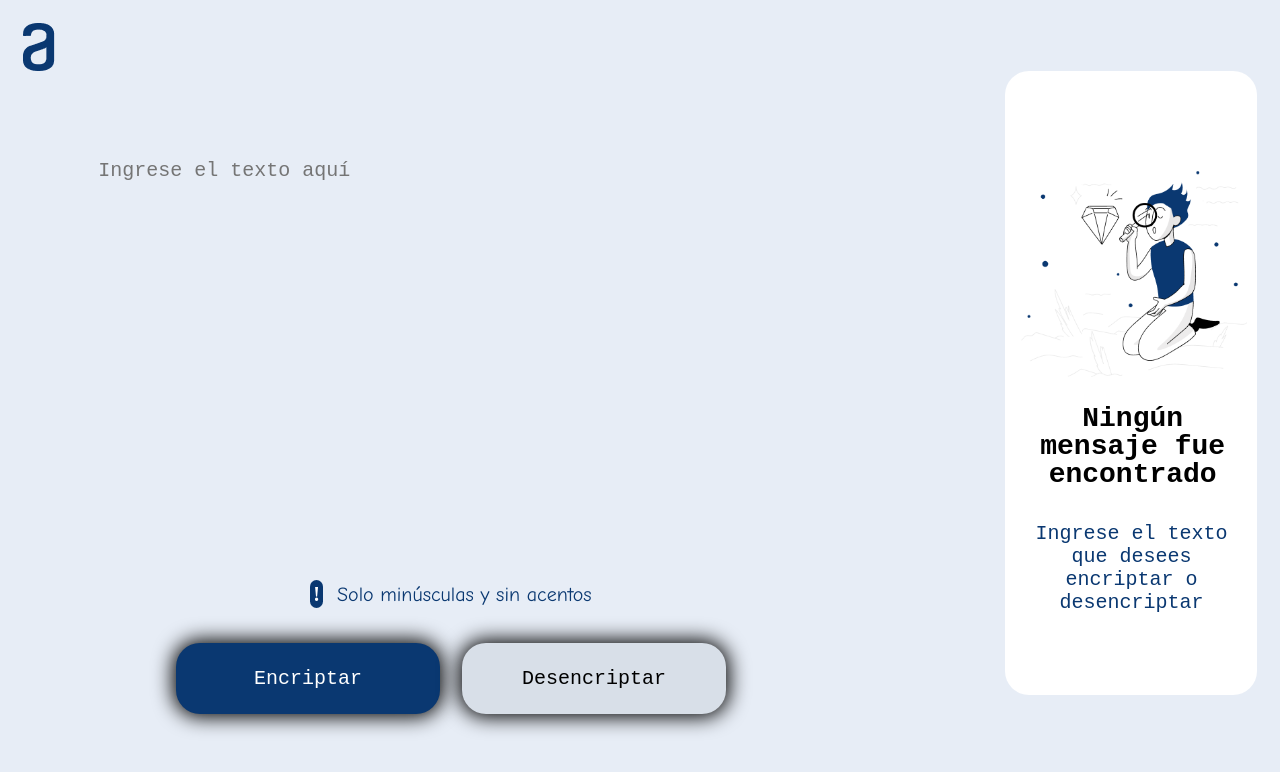
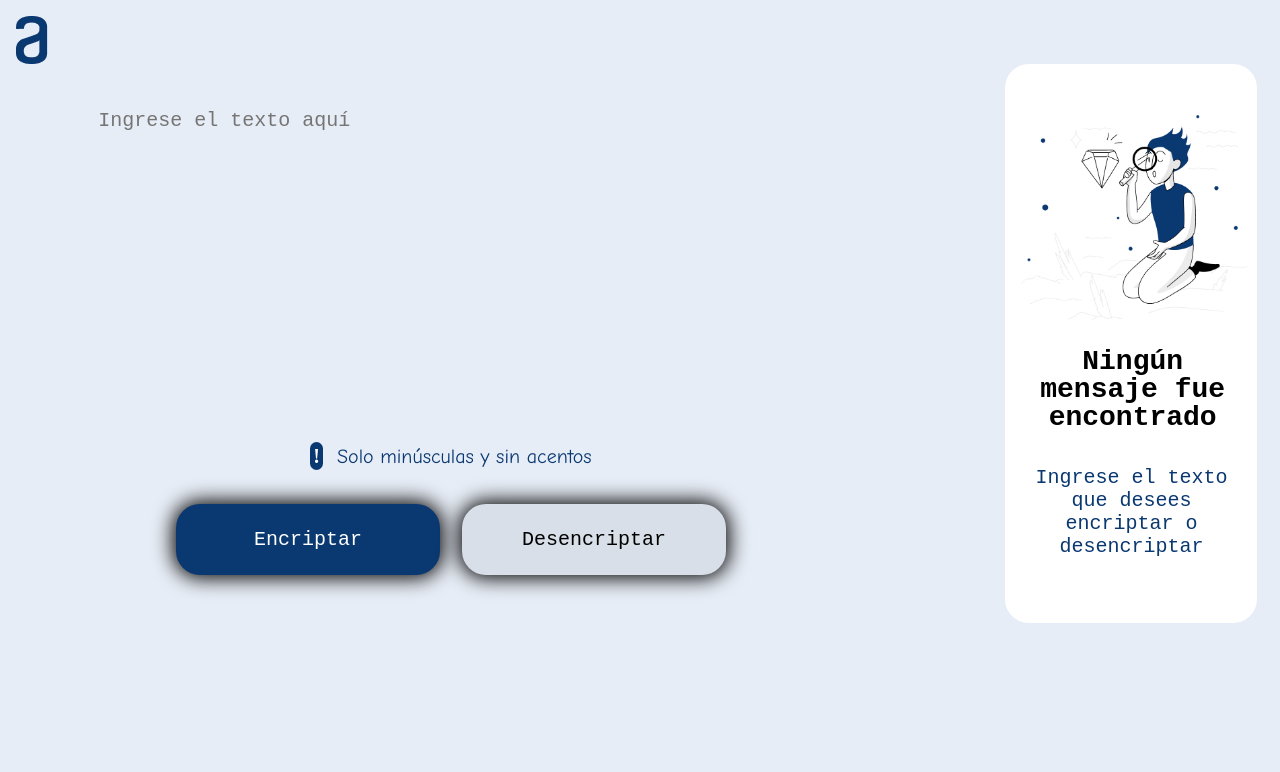
Before and after one commit to MatiBarcia/MatiBarcia.github.io, a plain HTML site: page index.html in a window 1280 px wide. Drawn offline with Linux system fonts and the light colour scheme.

Commit message:
Pequeños cambios

```diff
--- a/index.html
+++ b/index.html
@@ -25,7 +25,7 @@
             <div id="right" class="right">
                 <img src="Imagenes/Muñeco.png" alt="muñeco" id="imgDer">
                 <h1 id="texto">Ningún mensaje fue encontrado</h1>
-                <textarea id="texto2" name="" cols="30" rows="4" readonly>Ingrese el texto que desees encriptar o desencriptar</textarea>
+                <textarea id="texto2" name="" cols="30" rows="5" readonly>Ingrese el texto que desees encriptar o desencriptar</textarea>
                 <button id="copiar" type="button" onclick="copiar()">Copiar</button>
             </div>
 
--- a/style.css
+++ b/style.css
@@ -20,7 +20,7 @@ body
 
 .logo
 {
-    width: 100%;
+    width: 51%;
     float: left;
 }
 
@@ -42,7 +42,7 @@ body
     background: white;
     text-align: center;
     margin-right: 1%;
-    /* padding: 7% 0; */
+    padding: 3% 0;
 }
 
 .left-button
@@ -89,7 +89,7 @@ span /* exclamacion */
 .text-input
 {
     float: left;
-    margin: 10% 5% 10% 10%;
+    margin: 5% 5% 0% 10%;
     width: 80%;
     height: 80%;
     color: #0A3871;
@@ -104,7 +104,7 @@ span /* exclamacion */
 
 #imgDer
 {
-    margin-top: 40%;
+    margin-top: 5%;
     margin-left: 2%;
     width: 90%;
     height: auto;
@@ -123,7 +123,7 @@ span /* exclamacion */
 #texto2
 {
     margin-top: 5%;
-    margin-bottom: 30%;
+    margin-bottom: auto;
     color: #0A3871;
     width: 90%;
     height: auto;
@@ -199,3 +199,14 @@ span /* exclamacion */
     cursor: pointer;
     float: bottom;
 }
+
+/* @media only screen and (min-width: 768px)
+{
+    .logo
+    {
+        display: block;
+        width: 50%;
+        margin-left: auto;
+        margin-right: auto;
+    }
+} */
```
